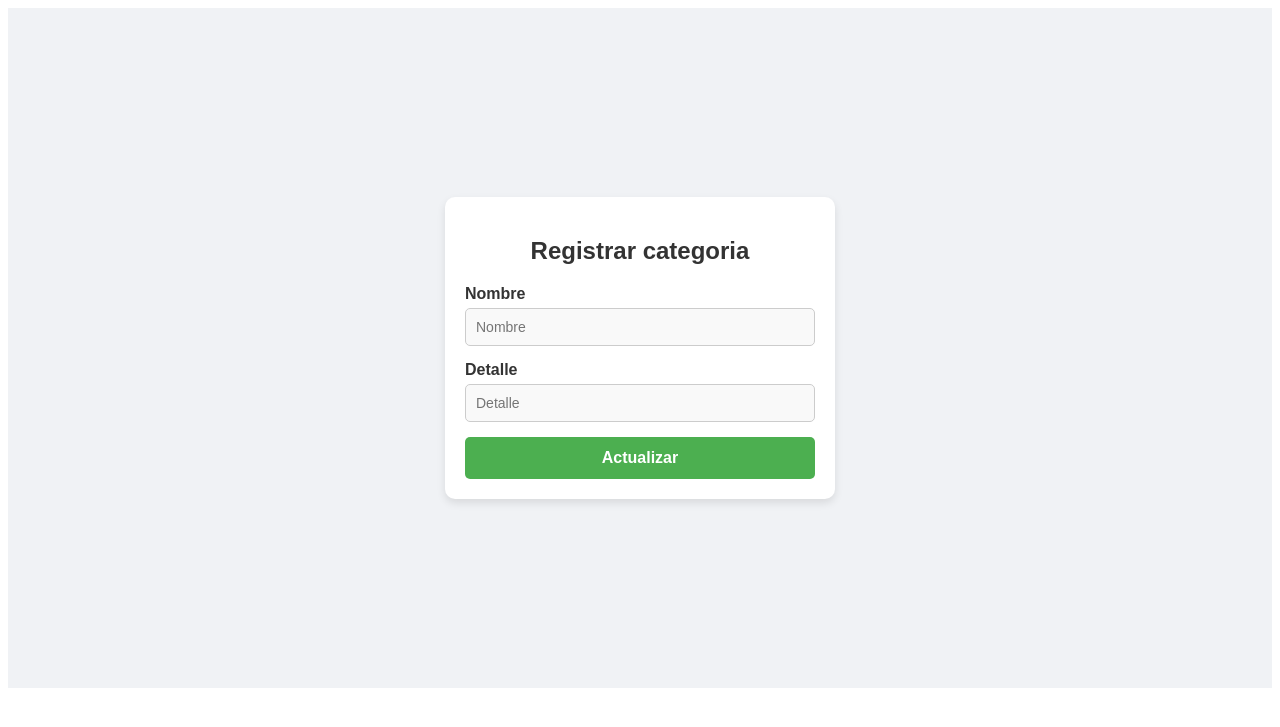
After one commit to francoChavez20/Sistema_venta, a PHP site: page /views/editar-categoria.php?views=1 in a window 1280 px wide. The commit adds this page. Shown: the top 727 px of the page. Run offline with PHP 8.4, Linux system fonts and the light colour scheme; data that the repository does not hold is empty; a stand-in replaces the project's code that opens the database connection; some libraries are stand-ins or nearby versions.

Commit message:
actializar

```diff
--- a/controller/compra.php
+++ b/controller/compra.php
@@ -25,12 +25,11 @@ if ($tipo == "listar") {
             $id_trabajador = $arr_compra[$i]->id_trabajador; // Obtén el ID del proveedor relacionado con el producto
             $r_trabajador = $objPersona->obtener_trabajador($id_trabajador); // Obtén los datos del proveedor
             $arr_compra[$i]->trabajador = $r_trabajador; // Asocia el proveedor al producto
-
-
             $id_compra = $arr_compra[$i]->id;
 
             $opciones = '
-            <a href="" class="btn btn-success"><i class="fa fa-pencil"></i></a>';
+            <a href="'.BASE_URL.'editar-producto/'. $id_compra.'" class="btn btn-warning"><i class="fa fa-pencil"></i> editar</a>
+            <button onclick="eliminar-producto('. $id_compra.');" class="btn btn-danger"><i class="fa fa-trash"></i>eliminar</button>';
             $arr_compra[$i]->options = $opciones;
         }
         $arr_Respuestas['status'] = true;
--- a/model/categoriaModel.php
+++ b/model/categoriaModel.php
@@ -22,6 +22,9 @@ class CategoriaModel{
   }
 }
 
+
+
+
 class RegistrarCategoriaModel{
     private $conexion ;
     function __construct()
--- a/model/productoModel.php
+++ b/model/productoModel.php
@@ -37,6 +37,11 @@ $sql = $this->conexion->query("CALL insertProducto('{$codigo}','{$nombre}','{$de
        $sql= $sql->fetch_object();
        return $sql;
       }
+      public function actualizarProducto($id, $nombre, $detalle, $precio, $categoria, $fecha_v, $proveedor){
+        $sql = $this->conexion->query("CALL updateProducto('{$id}','{$nombre}','{$detalle}','{$precio}','{$categoria}','{$fecha_v}','{$proveedor}')");
+        $sql = $sql->fetch_object();
+        return $sql;
+    }
 
 }
 
--- a/model/vistas_model.php
+++ b/model/vistas_model.php
@@ -6,7 +6,7 @@ class vistaModelo
     protected static function obtener_vista($vista)
     {
         $palabras_permitidas = ['inicio', 'usuario', 'producto', 'descripcion', 'ofertas', 'carrito', 'mujer', 'varon','perfil', 'pedido','direccion','ayuda', 'moneda','nuevo-producto','nueva-categoria',
-    'nueva-persona','nueva-compra','ver-productos','ver-proveedor','ver-categoria','ver-usuario','ver-compras','editar-producto'];
+    'nueva-persona','nueva-compra','ver-productos','ver-proveedor','ver-categoria','ver-usuario','ver-compras','editar-producto','editar-categoria'];
 
     if (!isset($_SESSION['sesion_ventas_id'])) {
         return "login";
--- /dev/null
+++ b/views/editar-categoria.php
@@ -0,0 +1,115 @@
+<!DOCTYPE html>
+<html lang="es">
+<head>
+    <meta charset="UTF-8">
+    <meta name="viewport" content="width=device-width, initial-scale=1.0">
+    <title>Formulario con Estilo</title>
+    <style>
+        /* Estilos para el contenedor del formulario */
+        .form-container {
+            display: flex;
+            justify-content: center;
+            align-items: center;
+            height: 85vh;
+            background-color: #f0f2f5;
+        }
+
+        /* Estilos para el formulario */
+        .form {
+            background-color: #ffffff;
+            margin: 20px;
+            padding: 20px;
+            border-radius: 10px;
+            box-shadow: 0 4px 8px rgba(0, 0, 0, 0.1);
+            width: 350px;
+            font-family: Arial, sans-serif;
+        }
+
+        .form div {
+            margin-bottom: 15px;
+        }
+
+        label {
+            display: block;
+            margin-bottom: 5px;
+            font-weight: bold;
+            color: #333;
+        }
+
+        /* Estilos para los inputs y selects */
+        input[type="text"],
+        input[type="date"],
+        input[type="file"],
+        select {
+            width: 100%;
+            padding: 10px;
+            border: 1px solid #ccc;
+            border-radius: 5px;
+            box-sizing: border-box;
+            font-size: 14px;
+            background-color: #f9f9f9;
+        }
+
+        /* Estilos para el botón */
+        .button {
+            width: 100%;
+            padding: 12px;
+            background-color: #4CAF50;
+            color: white;
+            border: none;
+            border-radius: 5px;
+            cursor: pointer;
+            font-size: 16px;
+            font-weight: bold;
+            transition: background-color 0.3s ease;
+        }
+
+        .button:hover {
+            background-color: #45a049;
+        }
+
+        /* Estilo de hover para los inputs y selects */
+        input[type="text"]:focus,
+        input[type="date"]:focus,
+        input[type="file"]:focus,
+        select:focus {
+            border-color: #4CAF50;
+            outline: none;
+            background-color: #f1f9f1;
+        }
+
+        /* Estilos para el título */
+        h2 {
+            text-align: center;
+            color: #333;
+            font-size: 24px;
+            margin-bottom: 20px;
+        }
+    </style>
+</head>
+<body>
+    <div class="form-container">
+        <form class="form" action="" id="frmRegistrarCategoria">
+            <h2>Registrar categoria</h2>
+
+            <div>
+                <label for="nombre">Nombre</label>
+                <input type="text" id="nombre" name="nombre" placeholder="Nombre" required>
+            </div>
+            <div>
+                <label for="detalle">Detalle</label>
+                <input type="text" id="detalle" name="detalle" placeholder="Detalle" required>
+            </div>
+
+            <button type="button" class="button" onclick="registrar_categoria();">Actualizar</button>
+            <script src="https://unpkg.com/sweetalert/dist/sweetalert.min.js"></script>
+        </form>
+    </div>
+    <script src="<?php echo BASE_URL ?>views/js/functions_categoria.js"></script>
+    <script src="<?php echo BASE_URL; ?>views/js/jquery-3.6.0.min.js"></script>
+    <script>
+    const id_p=<?php $pagina=explode("/", $_GET['views']); echo $pagina[1];?>;
+    editar_categoria(id_p);
+    </script>
+</body>
+</html>
--- a/views/include/header.php
+++ b/views/include/header.php
@@ -244,7 +244,7 @@
           <img src="<?php echo BASE_URL; ?>/public/templeates/AdminLTE-3.2.0/dist/img/user2-160x160.jpg" class="img-circle elevation-2" alt="User Image">
         </div>
         <div class="info">
-          <a href="#" class="d-block"><?php // echo $usuario['nombre'].'  '.$usuario['apellido']; ?></a>
+          <a href="#" class="d-block"><?php //echo  ; ?></a>
         </div>
       </div>
 
--- a/views/js/functions_categoria.js
+++ b/views/js/functions_categoria.js
@@ -77,8 +77,7 @@ async function registrar_categoria(){
                     <th>${cont}</th>
                     <td>${item.nombre}</td>
                     <td>${item.detalle}</td>
-
-                    <td></td>`;
+                    <td>${item.options}</td>`;
 
                     document.querySelector('#tbl_categoria').appendChild(nueva_fila)
                 });
@@ -128,3 +127,27 @@ async function registrar_categoria(){
             console.log("Error al cargar proveedor: " + error);
         }
     }
+
+    async function editar_categoria(id) {
+        const formData = new FormData();
+        formData.append('id_categoria', id);
+        try {
+            let respuesta = await fetch(base_url + 'controller/Categoria.php?tipo=ver',{
+                method: 'POST',
+                mode:'cors',
+                cache: 'no-cache',
+                body: formData
+            });
+            json = await respuesta.json();
+            if (json.status) {
+
+                document.querySelector('#nombre').value = json.contenido.nombre;
+                document.querySelector('#detalle').value = json.contenido.detalle;
+              }else{
+                window.location= base_url+"ver-categoria";
+            }
+            console.log(json);
+        } catch (error) {
+            console.log("opp ocurrio un error"+error)
+        }
+    }
--- a/views/js/functions_compras.js
+++ b/views/js/functions_compras.js
@@ -16,7 +16,7 @@ async function listar_compras() {
                 <td>${item.precio}</td>
                 <td>${item.fecha_compra}</td>
                 <td>${item.trabajador.razon_social}</td>
-                <td></td>`;
+                <td>${item.options}</td>`;
 
                 document.querySelector('#tbl_compras').appendChild(nueva_fila)
             });
--- a/views/js/functions_personas.js
+++ b/views/js/functions_personas.js
@@ -21,8 +21,7 @@ async function listar_proveedor() {
                 <td>${item.cod_postal}</td>
                 <td>${item.direccion}</td>
                 <td>${item.rol}</td>
-
-                <td></td>`;
+                <td>${item.options}</td>`;
 
                 document.querySelector('#tbl_proveedor').appendChild(nueva_fila)
             });
@@ -60,8 +59,7 @@ async function listar_usuarios() {
                 <td>${item.cod_postal}</td>
                 <td>${item.direccion}</td>
                 <td>${item.rol}</td>
-
-                <td></td>`;
+                <td>${item.options}</td>`;
 
                 document.querySelector('#tbl_usuario').appendChild(nueva_fila)
             });
--- a/views/ver-categoria.php
+++ b/views/ver-categoria.php
@@ -26,8 +26,8 @@
             </div>
             <!-- /.card-tools -->
         </div>
-        <div class="card-body" style="display: block;">
-            <table id="example1" class="table table-bordered table-striped">
+        <div class="card-body " style="display: block;">
+            <table id="example1" class="table table-bordered table-striped col-7 center">
                 <thead>
            <tr>
             <th>Nro</th>
@@ -36,7 +36,7 @@
             <th>Acciones</th>
            </tr>
         </thead>
-        <tbody id="tbl_categoria" style="font-family: 'Times New Roman', Times, serif;">
+        <tbody id="tbl_categoria" style="font-family: 'Times New Roman', Times, serif; ">
 
         </tbody>
     </table>
--- a/views/ver-proveedor.php
+++ b/views/ver-proveedor.php
@@ -16,7 +16,7 @@
             </div>
         </div>
     </div>
-    <div class="card card-primary m-2">
+    <div class="card row card-primary m-2">
         <div class="card-header">
             <h3 class="card-title">Proveedores</h3>
 
@@ -27,7 +27,7 @@
             <!-- /.card-tools -->
         </div>
         <div class="card-body" style="display: block;">
-            <table id="example1" class="table table-bordered table-striped">
+            <table id="example1" class="table sm  table-bordered table-striped">
                 <thead>
                     <tr>
                         <th>Nro</th>
@@ -41,7 +41,6 @@
                         <th>cod_postal</th>
                         <th>direccion</th>
                         <th>rol</th>
-
                         <th>Acciones</th>
                     </tr>
                 </thead>
```
Also changed, not shown: controller/Categoria.php (+14 -1 lines), controller/Producto.php (+46 -11 lines), controller/persona.php (+5 -3 lines), controller/proveedor.php (+5 -2 lines), views/editar-producto.php (+37 -14 lines), views/inicio.php (+24 -4 lines), views/js/functions_producto.js (+28 -2 lines), asset/img_producto/15.png, asset/img_producto/16.png.
